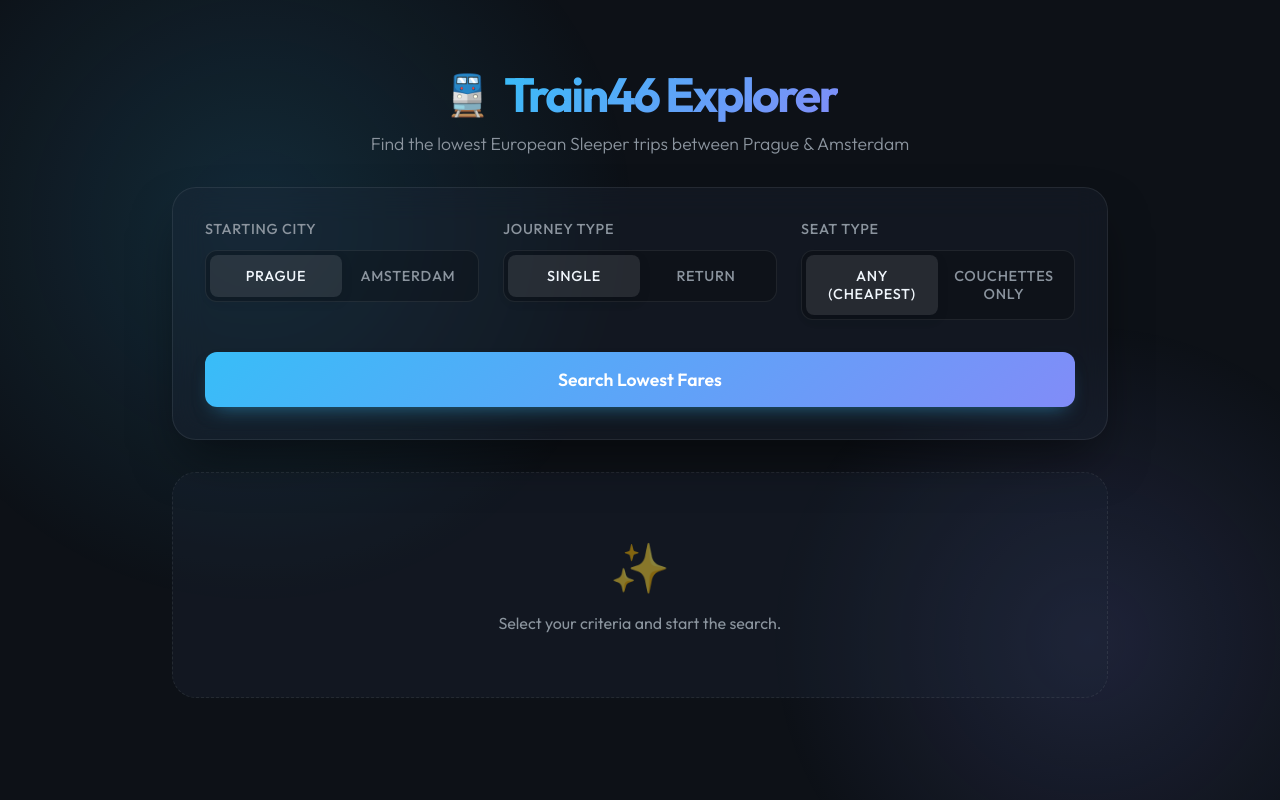
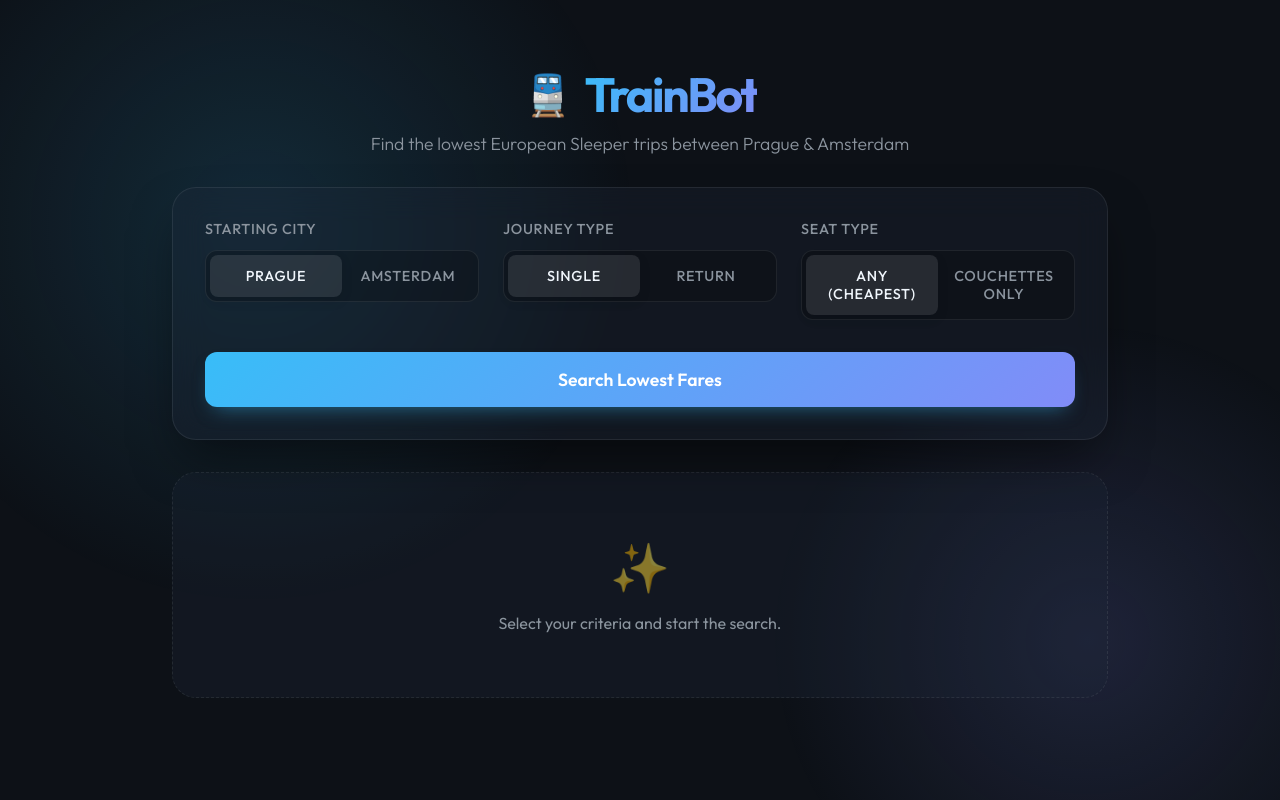
Before and after one commit to druskacik/trainbot, a Django app: page / in a window 1280 px wide. Run offline with Django 5.2, Linux system fonts and the light colour scheme.

Commit message:
rename, umami

```diff
--- a/pyproject.toml
+++ b/pyproject.toml
@@ -1,5 +1,5 @@
 [project]
-name = "train46"
+name = "trainbot"
 version = "0.1.0"
 description = "Add your description here"
 readme = "README.md"
--- a/ui/templates/ui/index.html
+++ b/ui/templates/ui/index.html
@@ -4,7 +4,7 @@
 <head>
     <meta charset="UTF-8">
     <meta name="viewport" content="width=device-width, initial-scale=1.0">
-    <title>Train46 - European Sleeper Tracker</title>
+    <title>TrainBot - European Sleeper Tracker</title>
     <!-- Google Fonts -->
     <link rel="preconnect" href="https://fonts.googleapis.com">
     <link rel="preconnect" href="https://fonts.gstatic.com" crossorigin>
@@ -13,6 +13,10 @@
     <!-- Static files -->
     {% load static %}
     <link rel="stylesheet" href="{% static 'ui/style.css' %}">
+
+    <!-- Umami Tracking -->
+    <script defer src="https://umami.cr.bswatcher.com/script.js"
+        data-website-id="aad2c1ad-5911-4278-9067-593ba9a76e87"></script>
 </head>
 
 <body>
@@ -22,7 +26,7 @@
     <header class="main-header">
         <div class="logo">
             <span class="logo-icon">🚆</span>
-            <h1>Train46 Explorer</h1>
+            <h1>TrainBot</h1>
         </div>
         <p class="subtitle">Find the lowest European Sleeper trips between Prague & Amsterdam</p>
     </header>
```
Also changed, not shown: README.md, 1 other file.
